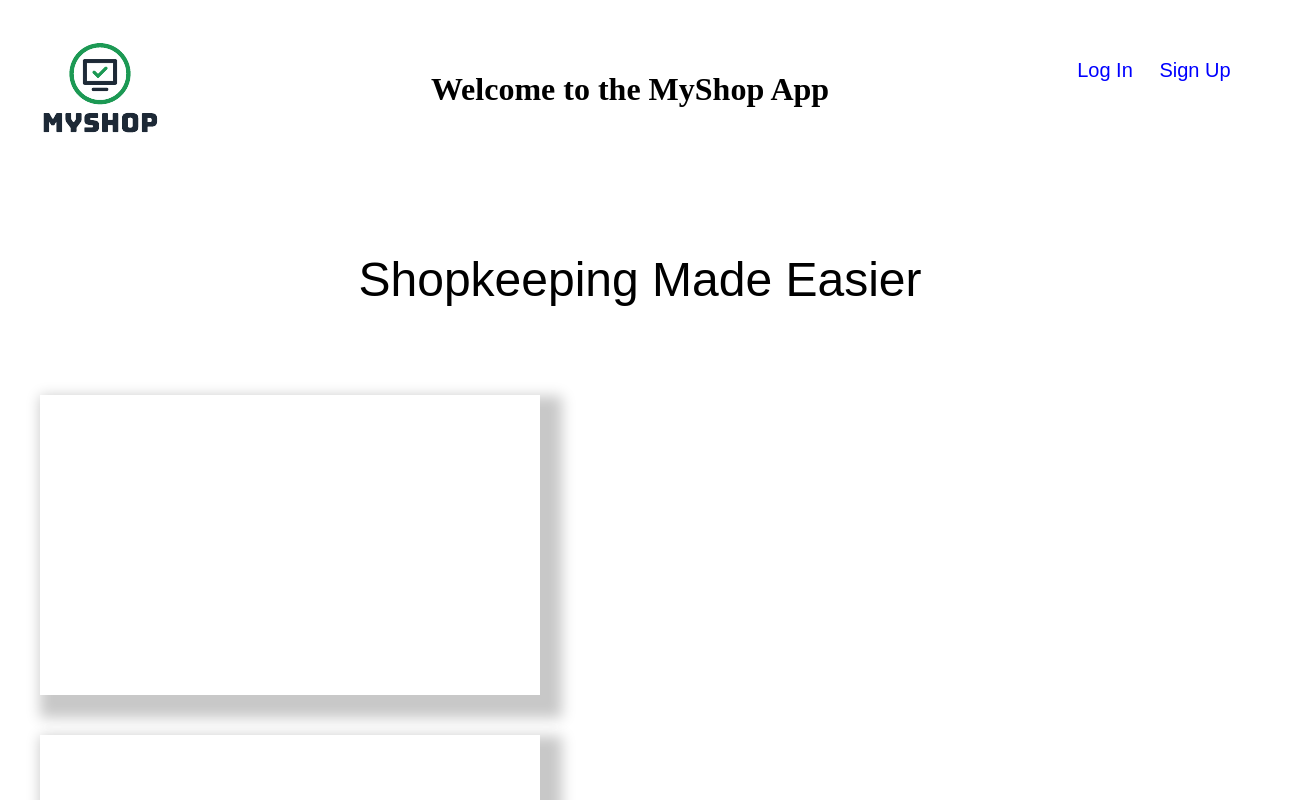
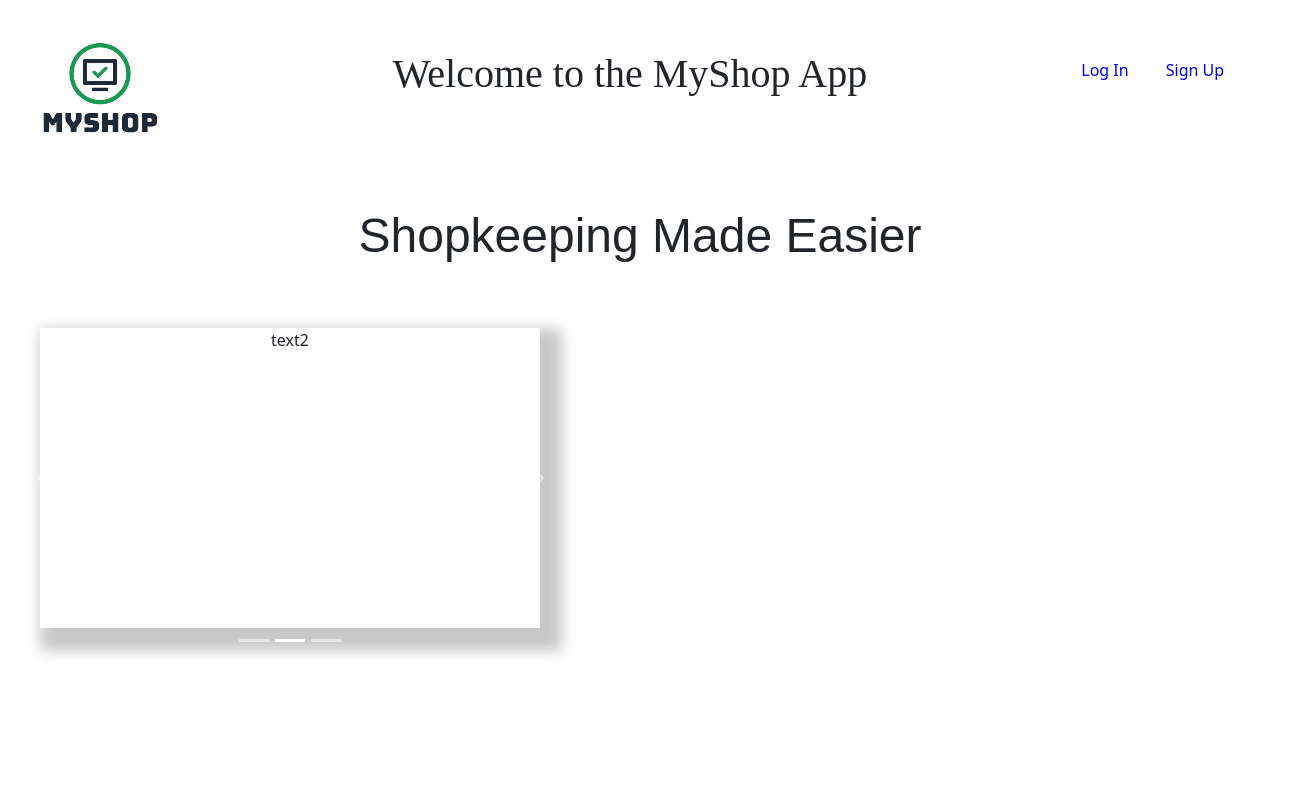
Before and after one commit to EObed/shop-inventory-app, a React (Create React App) app: page / in a window 1280 px wide. Shown: the top 800 px of the page, 1305 px wide, since content can reach past the window. Built offline with nearby package versions, Linux system fonts and the light colour scheme.

Commit message:
slider update

```diff
--- a/package.json
+++ b/package.json
@@ -6,7 +6,9 @@
     "@testing-library/jest-dom": "^5.16.5",
     "@testing-library/react": "^13.4.0",
     "@testing-library/user-event": "^13.5.0",
+    "bootstrap": "^5.2.3",
     "react": "^18.2.0",
+    "react-bootstrap": "^2.6.0",
     "react-dom": "^18.2.0",
     "react-scripts": "^5.0.1",
     "react-slick": "^0.29.0",
--- a/src/App.css
+++ b/src/App.css
@@ -75,7 +75,7 @@ button:hover{
 }
 
 .text-boxes{
-
+    display: flex;
     justify-content: center;
     justify-content: space-between;
 
--- a/src/App.js
+++ b/src/App.js
@@ -1,47 +1,35 @@
-import React from 'react';
-import './App.css';
-import "slick-carousel/slick/slick.css";
-import "slick-carousel/slick/slick-theme.css";
-import Slider from 'react-slick';
-
-
+import React from "react";
+import "./App.css";
+import Slider from "./components/Slider";
 
 
 function App() {
-  const settings = {
-    dots: true,
-    infinite: true,
-    speed: 500,
-    slidesToShow: 1,
-    slidesToScroll: 3
-  };
-
   return (
         <div className="main-page">
             <div className="title-bar">
-        <div><img src='/logo1.png' alt='MyShop Logo'></img></div>
-        <div className='header'>
+                <div>
+                    <img src="/logo1.png" alt="MyShop Logo"></img>
+                </div>
+                <div className="header">
                     <h1>Welcome to the MyShop App</h1>
                 </div>
-      <div className='buttons'>
-        <div><button>Log In</button></div>
-        <div><button>Sign Up</button></div>
+                <div className="buttons">
+                    <div>
+                        <button>Log In</button>
+                    </div>
+                    <div>
+                        <button>Sign Up</button>
                     </div>
                 </div>
-      <div className='content-box'>
-        <div className='content-header'><p>Shopkeeping Made Easier</p></div>
-        <Slider {...settings}>
-        <div className='text-boxes'>
-         <div className='text-box1'></div>
-         <div className='text-box2'></div>
-         <div className='text-box3'></div>
             </div>
-        </Slider>
-
+            <div className="content-box">
+                <div className="content-header">
+                    <p>Shopkeeping Made Easier</p>
                 </div>
-
-
-
+                <div className="text-boxes">
+                  <Slider/>
+                </div>
+            </div>
         </div>
     );
 }
--- /dev/null
+++ b/src/components/Slider.js
@@ -0,0 +1,28 @@
+import React from 'react'
+import { Carousel } from 'react-bootstrap'
+
+
+const Slider = () => {
+  return (
+    <>
+    <Carousel>
+      <Carousel.Item interval={3000}>
+      <div className="text-box1">text1</div>
+
+
+      </Carousel.Item>
+      <Carousel.Item interval={3000}>
+      <div className="text-box2">text2</div>
+
+
+      </Carousel.Item>
+      <Carousel.Item>
+      <div className="text-box3">text3</div>
+
+      </Carousel.Item>
+    </Carousel>
+    </>
+  )
+}
+
+export default Slider
--- a/src/index.js
+++ b/src/index.js
@@ -2,7 +2,7 @@ import React from 'react';
 import ReactDOM from 'react-dom/client';
 import './index.css';
 import App from './App';
-import reportWebVitals from './reportWebVitals';
+import 'bootstrap/dist/css/bootstrap.min.css';
 
 const root = ReactDOM.createRoot(document.getElementById('root'));
 root.render(
@@ -10,8 +10,3 @@ root.render(
     <App />
   </React.StrictMode>
 );
-
-// If you want to start measuring performance in your app, pass a function
-// to log results (for example: reportWebVitals(console.log))
-// or send to an analytics endpoint. Learn more: https://bit.ly/CRA-vitals
-reportWebVitals();
```
Also changed, not shown: src/Carousel.js (deleted, +0 -7 lines), 1 other file (tests, documents, lock files or other folders). Lines whose indentation alone changed are shown as unchanged.
